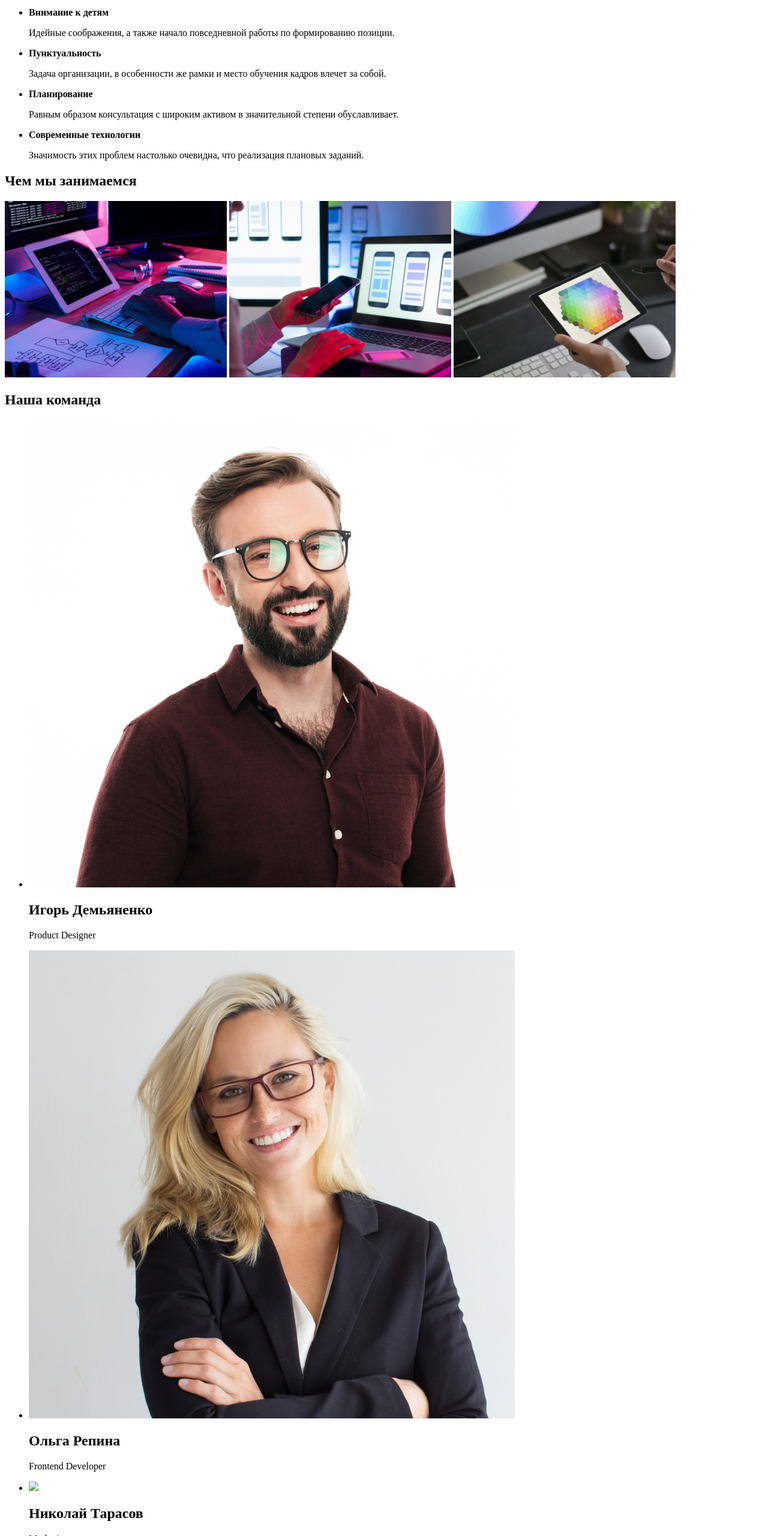
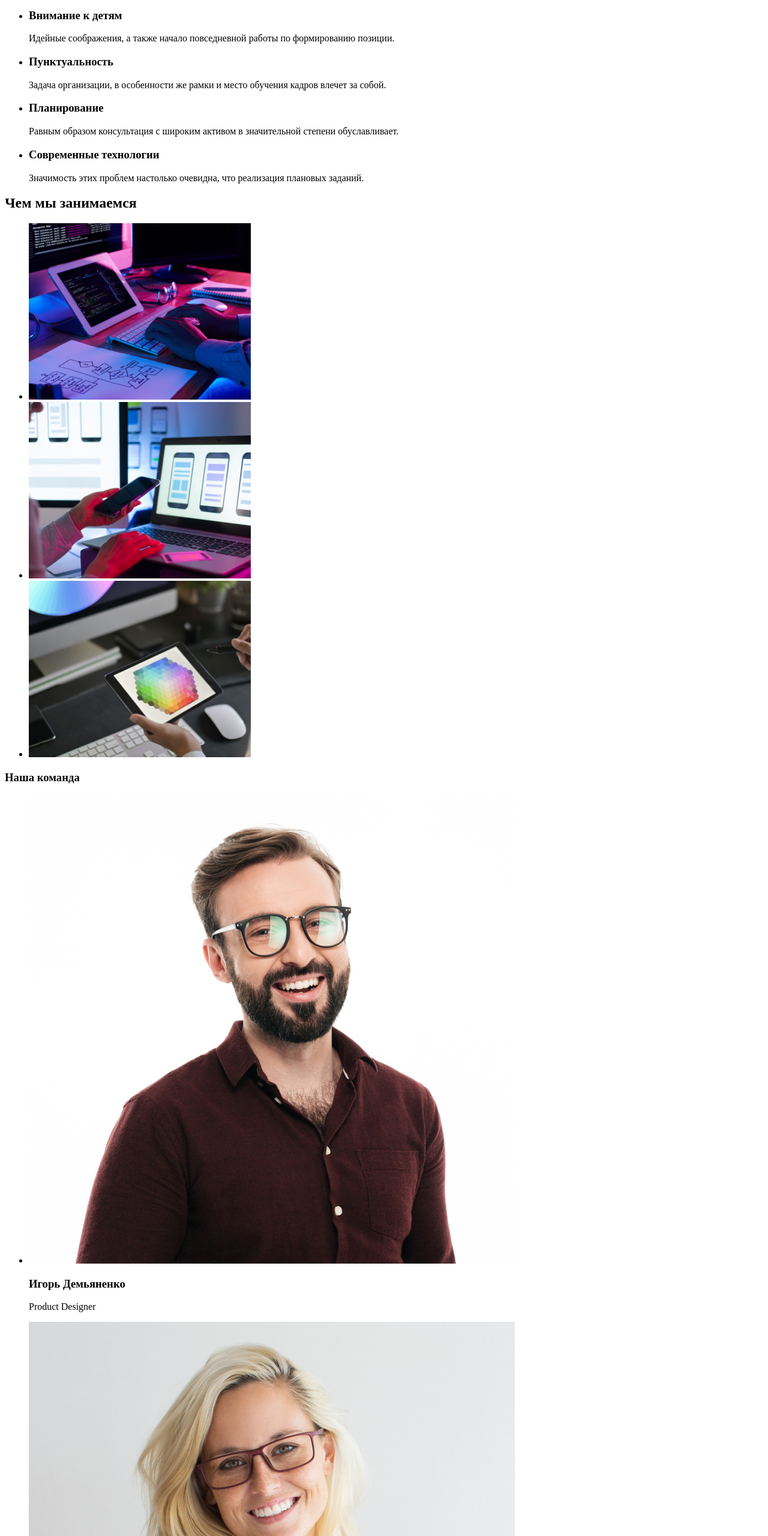
Before and after one commit to Sasha01-code/my-dz1, a plain HTML site: page index.html in a window 1280 px wide. Shown: the part 240-2800 px from the top of the page at 60% size. Drawn offline with Linux system fonts and the light colour scheme.

Commit message:
My fix code commit

```diff
--- a/index.html
+++ b/index.html
@@ -7,7 +7,7 @@
   <title>Web Studio</title>
 </head>
 <body>
-  <header>
+  <nav>
     <a href="http://Webstudio.ru">Webstudio</a>
 
     <ul>
@@ -20,50 +20,78 @@
       <li><a href="mailto:info@devstudio.com">info@devstudio.com</a></li>
       <li><a href="tel:+380961111111">+38 096 111 11 11</a></li>
     </ul>
-  </header>
+  </nav>
 
+  <main>
   <section>
     <h2>Эффективные решения для вашего бизнеса</h2>
-    <a><button type="button">Заказать услугу</button></a>
+    <button type="button">Заказать услугу</button>
   </section>
 
   <section>
     <ul>
-      <li><strong>Внимание к детям</strong></li>
+      <li><h3>Внимание к детям</h3></li>
       <p>Идейные соображения, а также начало повседневной работы по формированию позиции.</p>
-      <li><strong>Пунктуальность</strong></li>
+      <li><h3>Пунктуальность</h3></li>
       <p>Задача организации, в особенности же рамки и место обучения кадров влечет за собой.</p>
-      <li><strong>Планирование</strong></li>
+      <li><h3>Планирование</h3></li>
       <p>Равным образом консультация с широким активом в значительной степени обуславливает.</p>
-      <li><strong>Современные технологии</strong></li>
+      <li><h3>Современные технологии</h3></li>
       <p>Значимость этих проблем настолько очевидна, что реализация плановых заданий.</p>
     </ul>
-    <h2>Чем мы занимаемся</h2>
-    <a href=""><img src="./image/photo1.img.jpg"alt""/></a>
-    <a href=""><img src="./image/photo2.img.jpg"alt""/></a>
-    <a href=""><img src="./image/photo3.img.jpg"alt""/></a>
   </section>
 
   <section>
-    <h2>Наша команда</h2>
+    <h2>Чем мы занимаемся</h2>
     <ul>
-      <li><a href=""><img src="./image/photo4.img.jpg"alt""/></a></li>
-      <p><h2>Игорь Демьяненко</h2></p>
+    <li>
+      <img src="./image/photo1.img.jpg" width: 370px;
+      height: 294px; alt"Верстка кода"/>
+    </li>
+    <li>
+      <img src="./image/photo2.img.jpg" width: 370px;
+      height: 294px; alt"Macbook Air на столе"/>
+    </li>
+    <li>
+      <img src="./image/photo3.img.jpg" width: 370px;
+      height: 294px; alt"выбирает цвет на планшете "/>
+    </li>
+  </ul>
+  </section>
+
+  <section>
+    <h3>Наша команда</h3>
+    <ul>
+      <li>
+         <img src="./image/photo4.img.jpg" width: 270px;
+         height: 260px; alt"Фото Игоря Демьяненко"/>
+      </li>
+      <p><h3>Игорь Демьяненко</h3></p>
       <p>Product Designer</p>
-      <li><a href=""><img src="./image/photo5.img.jpg"alt""/></a></li>
-      <p><h2>Ольга Репина</h2></p>
+      <li>
+         <img src="./image/photo5.img.jpg" width: 270px;
+         height: 260px; alt"Фото Ольга репина"/>
+      </li>
+      <p><h3>Ольга Репина</h3></p>
       <p>Frontend Developer</p>
-      <li><a href=""><img src="./image/photo.6img.jpg"alt""/></a></li>
-      <p><h2>Николай Тарасов</h2></p>
+      <li>
+         <img src="./image/photo6.img.jpg" width: 270px;
+         height: 260px; alt"Фото Николая Тарасова"/>
+      </li>
+      <p><h3>Николай Тарасов</h3></p>
       <p>Marketing</p>
-      <li><a href=""><img src="./image/photo7.img.jpg"alt""/></a></li>
-      <p><h2>Михаил Ермаков</h2></p>
+      <li>
+         <img src="./image/photo7.img.jpg" width: 270px;
+         height: 260px; alt"Фото Михаила Ермакова"/>
+      </li>
+      <p><h3>Михаил Ермаков</h3></p>
       <p>UI Designer</p>
     </ul>
   </section>
+  </main>
 
   <footer>
-    <li><a href="http://WebStudio.ru">WebStudio</a></li>
+    <a href="http://WebStudio.ru">WebStudio</a>
     <address>
       <ul>
         <li><h href="https://goo.gl/maps/kxVC2vExsQcuuBqd9">г. Киев, пр-т Леси Украинки, 26</h></li>
```
